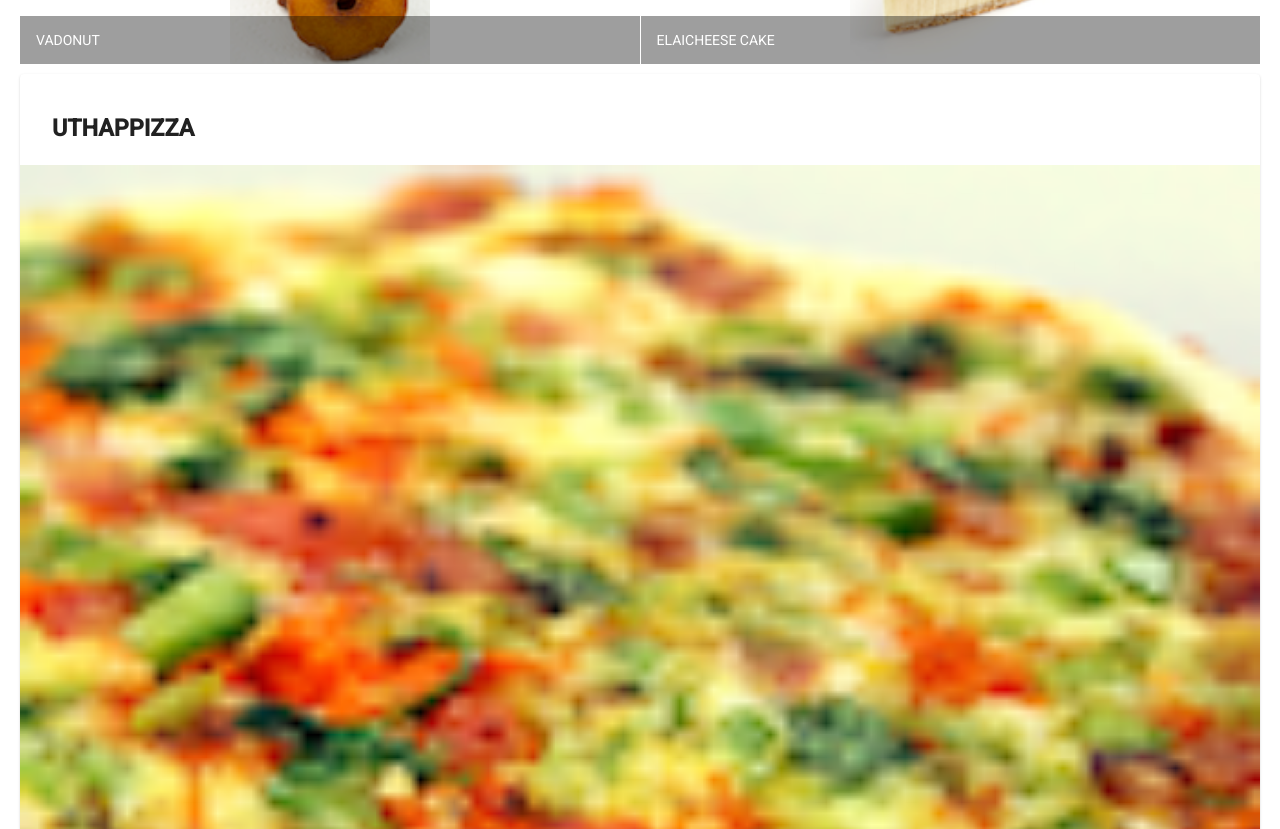
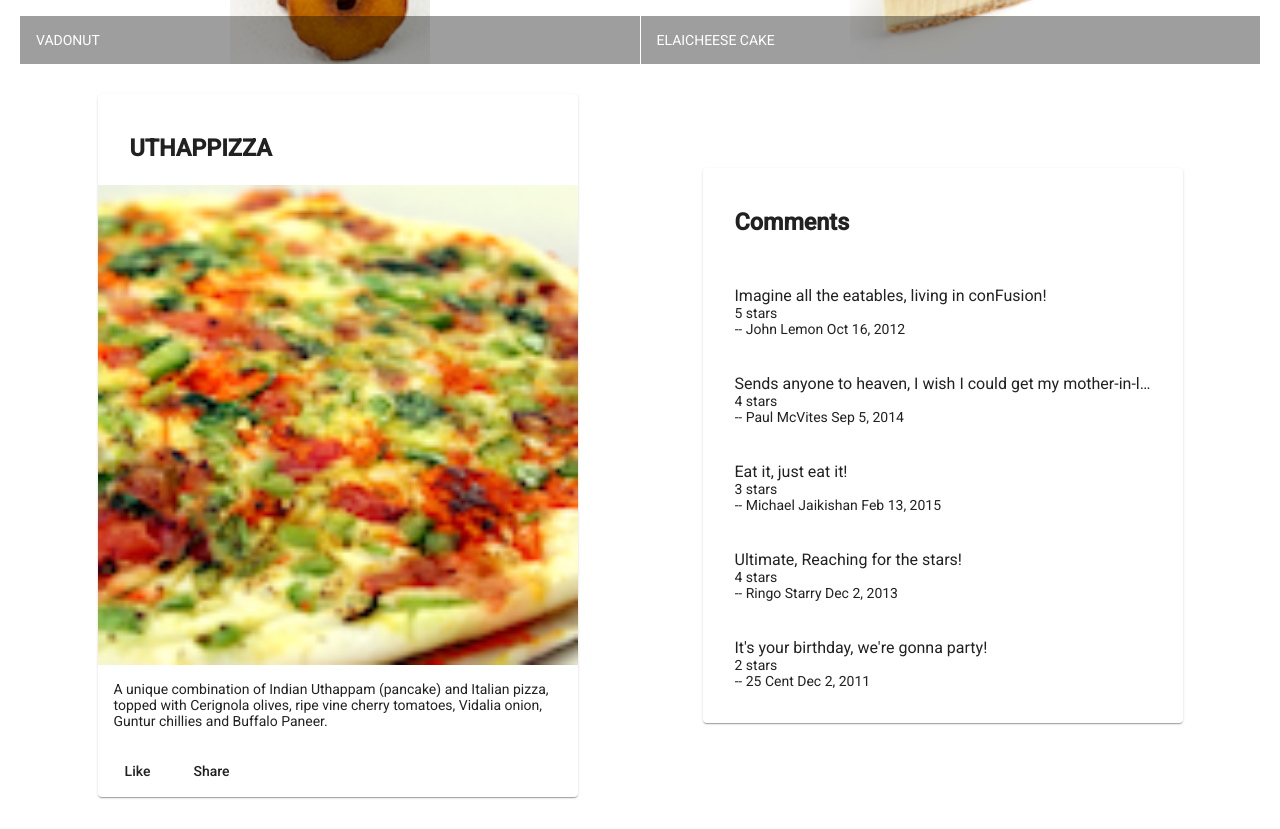
Before and after one commit to cgmerida/angular, an Angular app: page / in a window 1280 px wide. Shown: the part 500-1329 px from the top of the page. Built offline with nearby package versions, Linux system fonts and the light colour scheme.

Commit message:
Assignment 1 Angular

```diff
--- a/src/app/app.module.ts
+++ b/src/app/app.module.ts
@@ -13,11 +13,13 @@
 
 import "hammerjs";
 import { MenuComponent } from './menu/menu.component';
+import { DishdetailComponent } from './dishdetail/dishdetail.component';
 
 @NgModule({
   declarations: [
     AppComponent,
-    MenuComponent
+    MenuComponent,
+    DishdetailComponent
   ],
   imports: [
     BrowserModule,
--- /dev/null
+++ b/src/app/dishdetail/dishdetail.component.html
@@ -0,0 +1,45 @@
+<div class="container" fxLayout="row" fxLayout.sm="column" fxLayout.xs="column"
+  fxLayoutAlign.gt-md="space-around center" fxLayoutGap="10px" fxLayoutGap.xs="0">
+
+  <div fxFlex="40" *ngIf="dish">
+
+    <mat-card>
+      <mat-card-header>
+        <mat-card-title>
+          <h3>{{ dish.name | uppercase }}</h3>
+        </mat-card-title>
+      </mat-card-header>
+      <img mat-card-image src="{{ dish.image }}" alt="{{ dish.name }}">
+      <mat-card-content>
+        <p>{{ dish.description }}</p>
+      </mat-card-content>
+      <mat-card-actions>
+        <button mat-button>Like</button>
+        <button mat-button>Share</button>
+      </mat-card-actions>
+    </mat-card>
+
+  </div>
+
+  <div fxFlex="40" *ngIf=dish>
+    <mat-card>
+      <mat-card-header>
+        <mat-card-title>
+          <h3>Comments</h3>
+        </mat-card-title>
+      </mat-card-header>
+      <mat-card-content>
+
+        <mat-list *ngIf=dish>
+          <mat-list-item *ngFor="let comment of dish.comments">
+            <p matLine>{{ comment.comment }}</p>
+            <p matLine>{{ comment.rating }} stars</p>
+            <p matLine>-- {{ comment.author.concat(" ").concat(comment.date | date) }}</p>
+          </mat-list-item>
+        </mat-list>
+
+      </mat-card-content>
+    </mat-card>
+  </div>
+
+</div>
--- /dev/null
+++ b/src/app/dishdetail/dishdetail.component.ts
@@ -0,0 +1,61 @@
+import { Component, OnInit } from '@angular/core';
+
+const DISH = {
+  id: '0',
+  name: 'Uthappizza',
+  image: '/assets/images/uthappizza.png',
+  category: 'mains',
+  featured: true,
+  label: 'Hot',
+  price: '4.99',
+  // tslint:disable-next-line:max-line-length
+  description: 'A unique combination of Indian Uthappam (pancake) and Italian pizza, topped with Cerignola olives, ripe vine cherry tomatoes, Vidalia onion, Guntur chillies and Buffalo Paneer.',
+  comments: [
+    {
+      rating: 5,
+      comment: 'Imagine all the eatables, living in conFusion!',
+      author: 'John Lemon',
+      date: '2012-10-16T17:57:28.556094Z'
+    },
+    {
+      rating: 4,
+      comment: 'Sends anyone to heaven, I wish I could get my mother-in-law to eat it!',
+      author: 'Paul McVites',
+      date: '2014-09-05T17:57:28.556094Z'
+    },
+    {
+      rating: 3,
+      comment: 'Eat it, just eat it!',
+      author: 'Michael Jaikishan',
+      date: '2015-02-13T17:57:28.556094Z'
+    },
+    {
+      rating: 4,
+      comment: 'Ultimate, Reaching for the stars!',
+      author: 'Ringo Starry',
+      date: '2013-12-02T17:57:28.556094Z'
+    },
+    {
+      rating: 2,
+      comment: 'It\'s your birthday, we\'re gonna party!',
+      author: '25 Cent',
+      date: '2011-12-02T17:57:28.556094Z'
+    }
+  ]
+};
+
+@Component({
+  selector: 'app-dishdetail',
+  templateUrl: './dishdetail.component.html',
+  styleUrls: ['./dishdetail.component.scss']
+})
+export class DishdetailComponent implements OnInit {
+
+  dish = DISH;
+
+  constructor() { }
+
+  ngOnInit() {
+  }
+
+}
--- a/src/app/menu/menu.component.html
+++ b/src/app/menu/menu.component.html
@@ -18,23 +18,6 @@
     </mat-grid-list>
   </div>
 
-  <div fxFlex *ngIf="selectedDish">
-    <mat-card>
-      <mat-card-header>
-        <mat-card-title>
-          <h3>{{ selectedDish.name | uppercase }}</h3>
-        </mat-card-title>
-      </mat-card-header>
-      <img mat-card-image src="{{ selectedDish.image }}" alt="{{ selectedDish.name }}">
-      <mat-card-content>
-        <p>{{ selectedDish.description }}</p>
-      </mat-card-content>
-      <mat-card-actions>
-        <button mat-button>Like</button>
-        <button mat-button>Share</button>
-      </mat-card-actions>
-    </mat-card>
-  </div>
-
+  <app-dishdetail></app-dishdetail>
 
 </div>
```
Also changed, not shown: src/app/dishdetail/dishdetail.component.scss (added), 1 other file (tests, documents, lock files or other folders).
